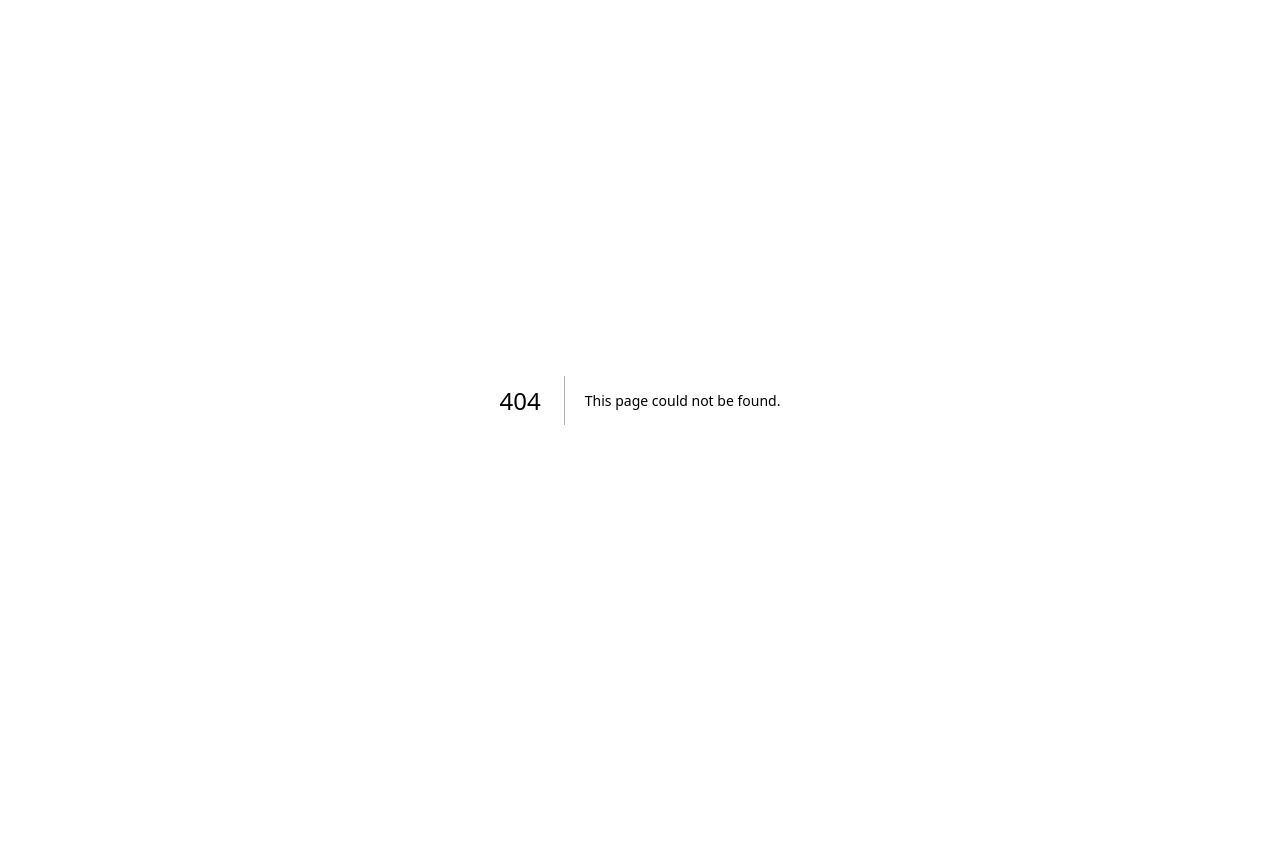
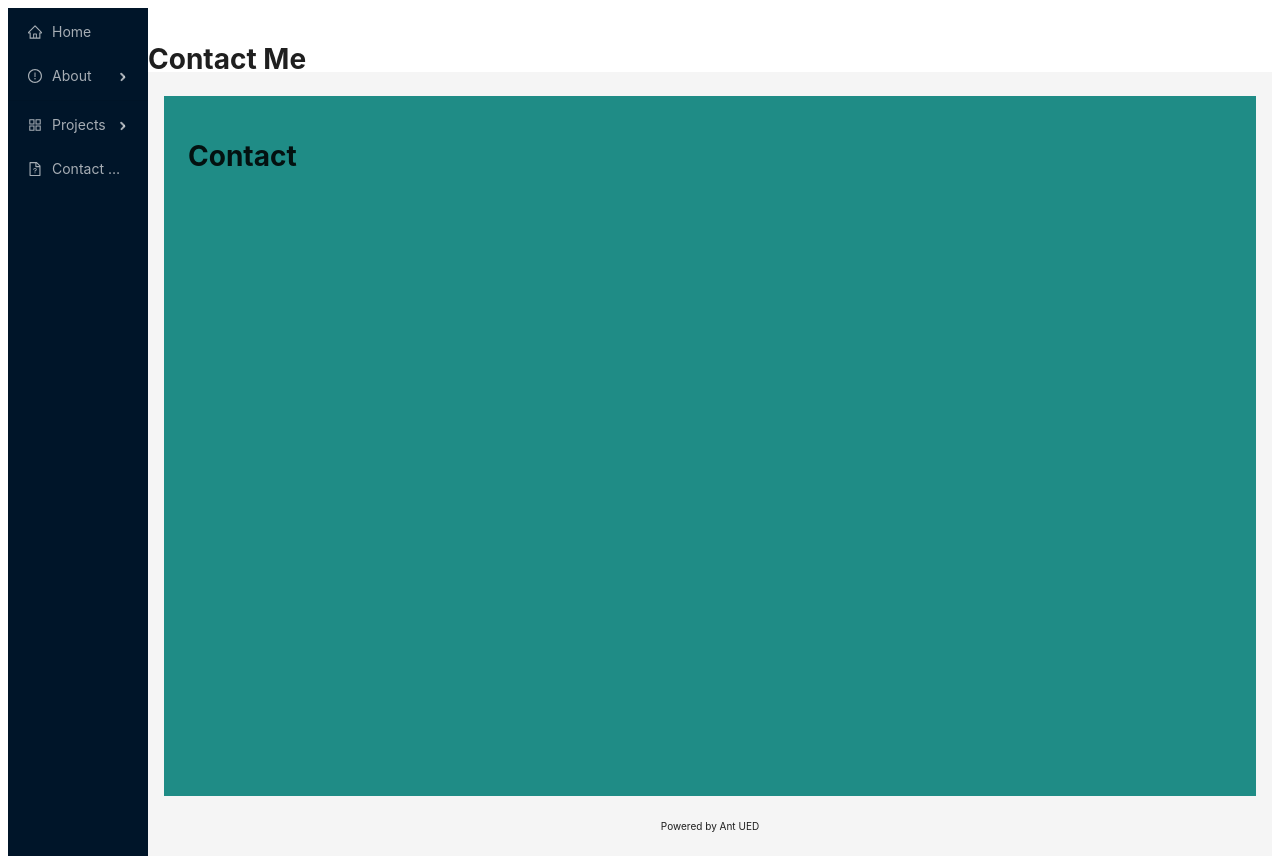
Before and after one commit to jalowe13/jacob-website, a Next.js app: page /contact in a window 1280 px wide. Before the commit this address had no page. Before the commit the page ends 800 px from the top, so only its background shows below. Built offline with nearby package versions, Linux system fonts and the light colour scheme.

Commit message:
Create contact.js

```diff
--- /dev/null
+++ b/pages/contact.js
@@ -0,0 +1,20 @@
+import { useState } from "react";
+import Head from 'next/head';
+import styles from "../styles/Home.module.css";
+import Grid from '@mui/material/Grid';
+
+import Ant from '../components/AntLayout';
+
+
+// About Page
+export default function Contact(){
+  const headerContent = <h1>Contact Me</h1>;
+  const pageContent =
+  <h1>
+  Contact
+  </h1>
+
+    return (
+      <Ant header={headerContent} content={pageContent}/>
+      )
+        }
```
